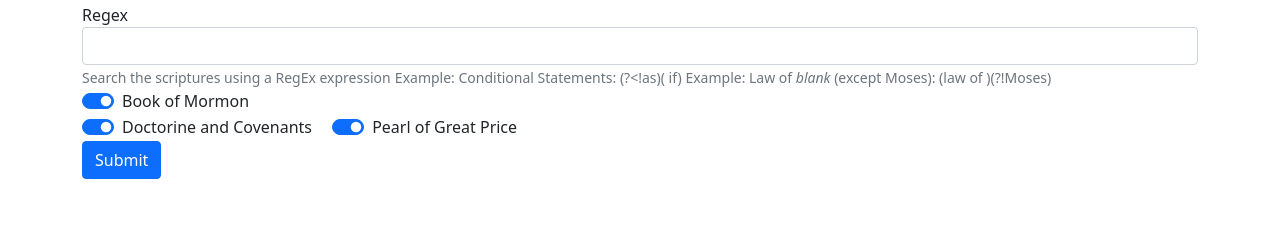
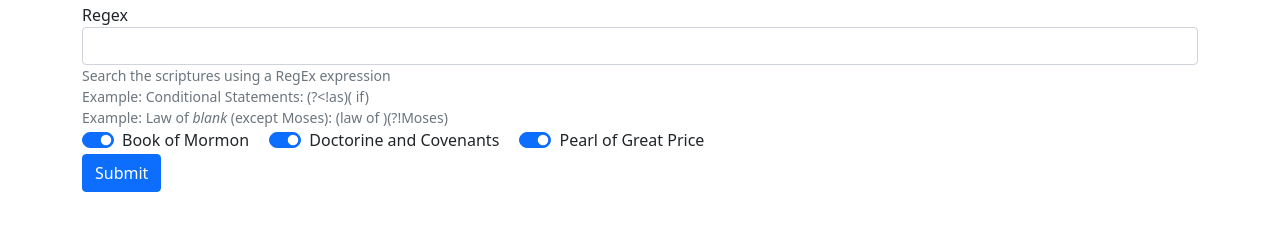
Before and after one commit to NeoAlchemy/ScriptureSearch, a plain HTML site: page index.html in a window 1280 px wide. Shown: the part 77-308 px from the top of the page. Drawn offline with nearby package versions, Linux system fonts and the light colour scheme.

Commit message:
Update index.html

```diff
--- a/index.html
+++ b/index.html
@@ -18,10 +18,10 @@
       <div class="form-group">
         <label for="reggie">Regex</label>
         <input type="text" class="form-control" id="reggie" aria-describedby="reggieHelp">
-        <small id="reggieHelp" class="form-text text-muted">Search the scriptures using a RegEx expression</small>
-        <small class="form-text text-muted">Example: Conditional Statements: (?&lt;!as)( if)  </small>
-        <small class="form-text text-muted">Example: Law of <i>blank</i> (except Moses): (law of )(?!Moses)</small>
-        <div class="form-check form-switch">
+        <small id="reggieHelp" class="form-text text-muted">Search the scriptures using a RegEx expression</small><br/>
+        <small class="form-text text-muted">Example: Conditional Statements: (?&lt;!as)( if)  </small><br/>
+        <small class="form-text text-muted">Example: Law of <i>blank</i> (except Moses): (law of )(?!Moses)</small><br/>
+        <div class="form-check form-switch form-check-inline">
           <input class="form-check-input" type="checkbox" role="switch" id="bookOfMormon" checked>
           <label class="form-check-label" for="bookOfMormon">Book of Mormon</label>
         </div>
```
